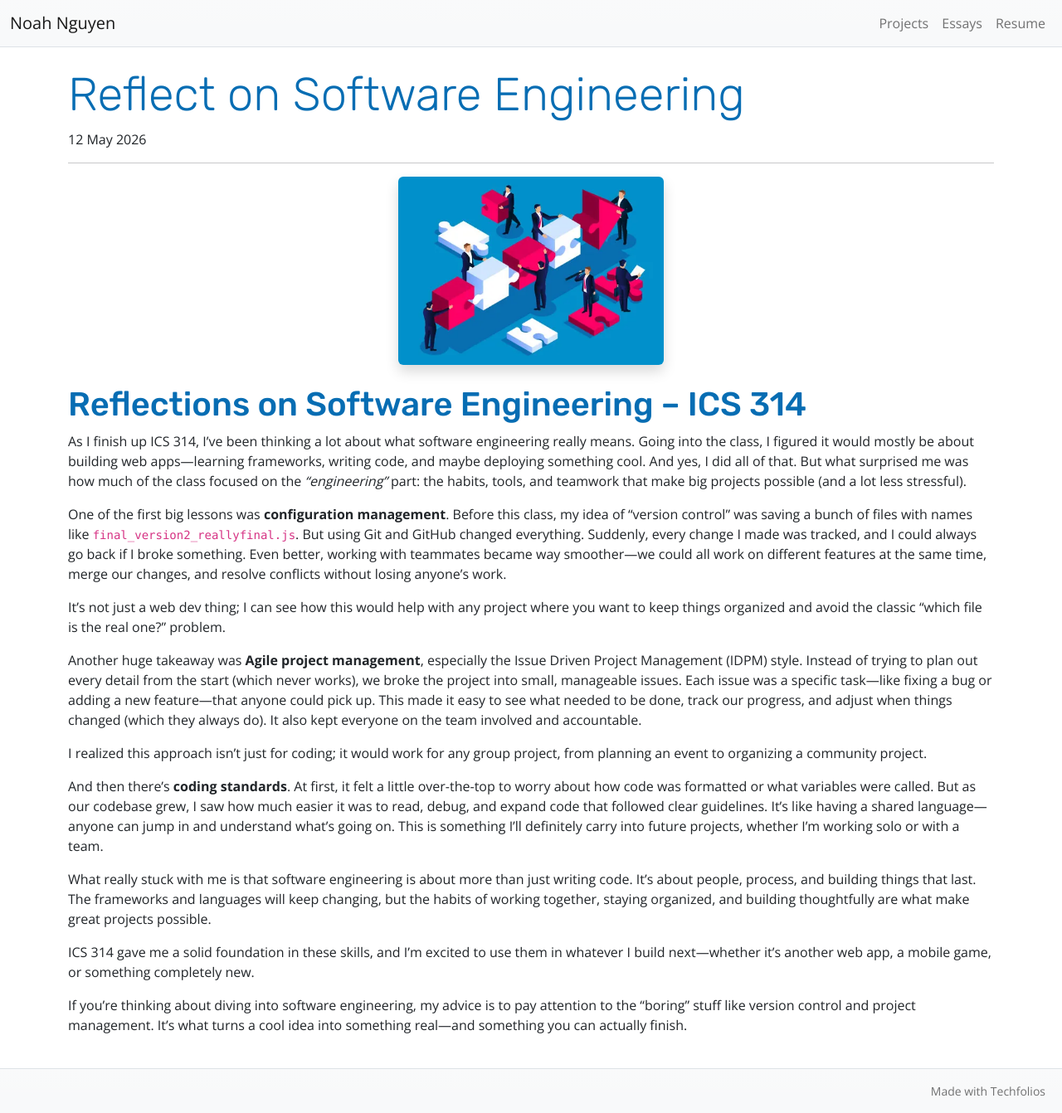
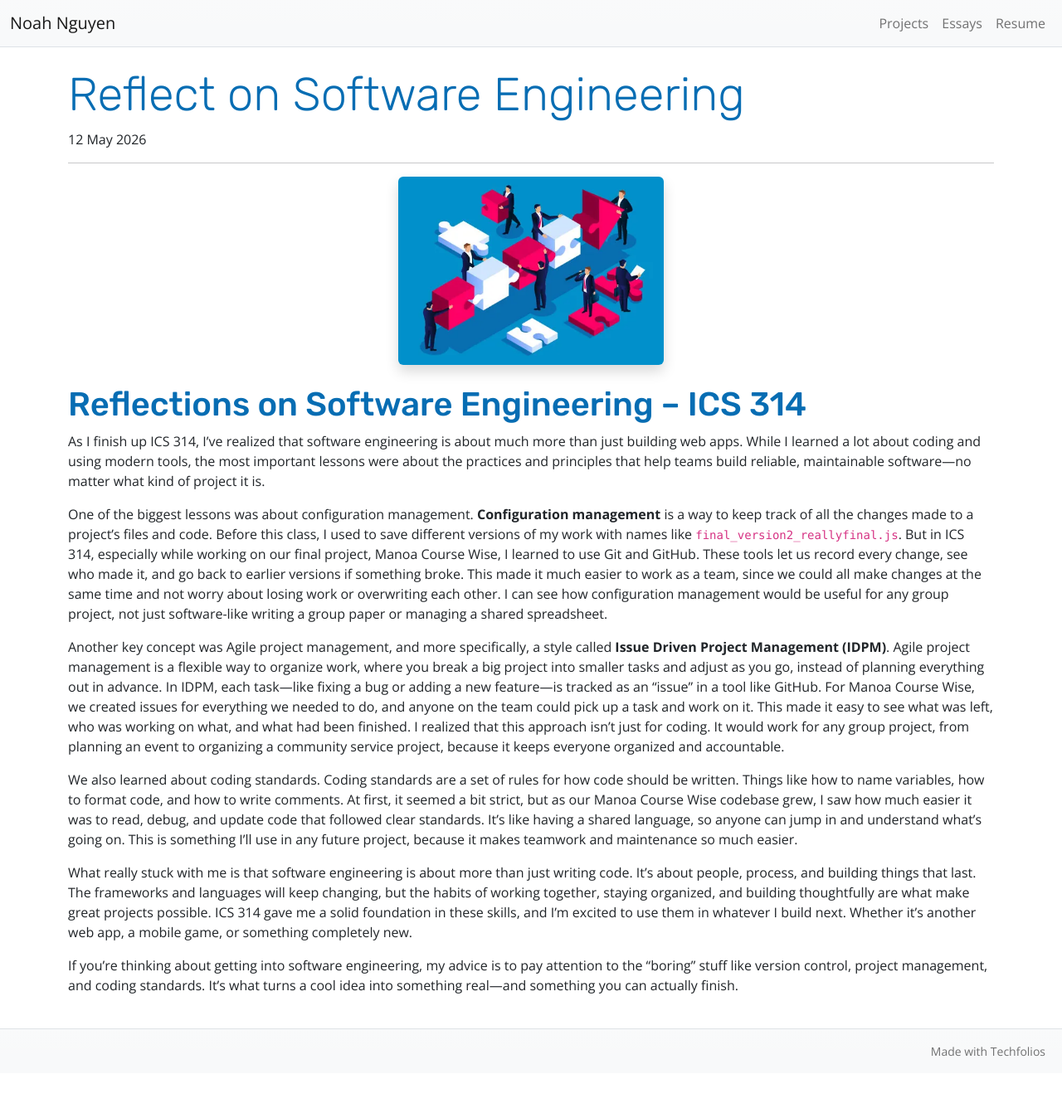
Before and after one commit to NoahNguyenbot/noahnguyenbot.github.io, a Jekyll site: the page built from essays/ics-314-reflection.md, in a window 1280 px wide. Shown: the whole page at 83% size. Built offline with Jekyll 4.4.1, drawn with Linux system fonts in a browser that asks for light colours; after the commit the page ends 1294 px from its top, so only the background shows below that.

Commit message:
Revise ICS 314 reflection for clarity and emphasis
Updated reflections on software engineering to emphasize key lessons learned in ICS 314, including configuration management, Agile project management, and coding standards.

```diff
--- a/essays/ics-314-reflection.md
+++ b/essays/ics-314-reflection.md
@@ -17,20 +17,14 @@ labels:
 
 # Reflections on Software Engineering – ICS 314
 
-As I finish up ICS 314, I’ve been thinking a lot about what software engineering really means. Going into the class, I figured it would mostly be about building web apps—learning frameworks, writing code, and maybe deploying something cool. And yes, I did all of that. But what surprised me was how much of the class focused on the *“engineering”* part: the habits, tools, and teamwork that make big projects possible (and a lot less stressful).
+As I finish up ICS 314, I’ve realized that software engineering is about much more than just building web apps. While I learned a lot about coding and using modern tools, the most important lessons were about the practices and principles that help teams build reliable, maintainable software—no matter what kind of project it is.
 
-One of the first big lessons was **configuration management**. Before this class, my idea of “version control” was saving a bunch of files with names like `final_version2_reallyfinal.js`. But using Git and GitHub changed everything. Suddenly, every change I made was tracked, and I could always go back if I broke something. Even better, working with teammates became way smoother—we could all work on different features at the same time, merge our changes, and resolve conflicts without losing anyone’s work.
+One of the biggest lessons was about configuration management. **Configuration management** is a way to keep track of all the changes made to a project’s files and code. Before this class, I used to save different versions of my work with names like `final_version2_reallyfinal.js`. But in ICS 314, especially while working on our final project, Manoa Course Wise, I learned to use Git and GitHub. These tools let us record every change, see who made it, and go back to earlier versions if something broke. This made it much easier to work as a team, since we could all make changes at the same time and not worry about losing work or overwriting each other. I can see how configuration management would be useful for any group project, not just software-like writing a group paper or managing a shared spreadsheet.
 
-It’s not just a web dev thing; I can see how this would help with any project where you want to keep things organized and avoid the classic “which file is the real one?” problem.
+Another key concept was Agile project management, and more specifically, a style called **Issue Driven Project Management (IDPM)**. Agile project management is a flexible way to organize work, where you break a big project into smaller tasks and adjust as you go, instead of planning everything out in advance. In IDPM, each task—like fixing a bug or adding a new feature—is tracked as an “issue” in a tool like GitHub. For Manoa Course Wise, we created issues for everything we needed to do, and anyone on the team could pick up a task and work on it. This made it easy to see what was left, who was working on what, and what had been finished. I realized that this approach isn’t just for coding. It would work for any group project, from planning an event to organizing a community service project, because it keeps everyone organized and accountable.
 
-Another huge takeaway was **Agile project management**, especially the Issue Driven Project Management (IDPM) style. Instead of trying to plan out every detail from the start (which never works), we broke the project into small, manageable issues. Each issue was a specific task—like fixing a bug or adding a new feature—that anyone could pick up. This made it easy to see what needed to be done, track our progress, and adjust when things changed (which they always do). It also kept everyone on the team involved and accountable.
+We also learned about coding standards. Coding standards are a set of rules for how code should be written. Things like how to name variables, how to format code, and how to write comments. At first, it seemed a bit strict, but as our Manoa Course Wise codebase grew, I saw how much easier it was to read, debug, and update code that followed clear standards. It’s like having a shared language, so anyone can jump in and understand what’s going on. This is something I’ll use in any future project, because it makes teamwork and maintenance so much easier.
 
-I realized this approach isn’t just for coding; it would work for any group project, from planning an event to organizing a community project.
+What really stuck with me is that software engineering is about more than just writing code. It’s about people, process, and building things that last. The frameworks and languages will keep changing, but the habits of working together, staying organized, and building thoughtfully are what make great projects possible. ICS 314 gave me a solid foundation in these skills, and I’m excited to use them in whatever I build next. Whether it’s another web app, a mobile game, or something completely new.
 
-And then there’s **coding standards**. At first, it felt a little over-the-top to worry about how code was formatted or what variables were called. But as our codebase grew, I saw how much easier it was to read, debug, and expand code that followed clear guidelines. It’s like having a shared language—anyone can jump in and understand what’s going on. This is something I’ll definitely carry into future projects, whether I’m working solo or with a team.
-
-What really stuck with me is that software engineering is about more than just writing code. It’s about people, process, and building things that last. The frameworks and languages will keep changing, but the habits of working together, staying organized, and building thoughtfully are what make great projects possible.
-
-ICS 314 gave me a solid foundation in these skills, and I’m excited to use them in whatever I build next—whether it’s another web app, a mobile game, or something completely new.
-
-If you’re thinking about diving into software engineering, my advice is to pay attention to the “boring” stuff like version control and project management. It’s what turns a cool idea into something real—and something you can actually finish.
+If you’re thinking about getting into software engineering, my advice is to pay attention to the “boring” stuff like version control, project management, and coding standards. It’s what turns a cool idea into something real—and something you can actually finish.
```
